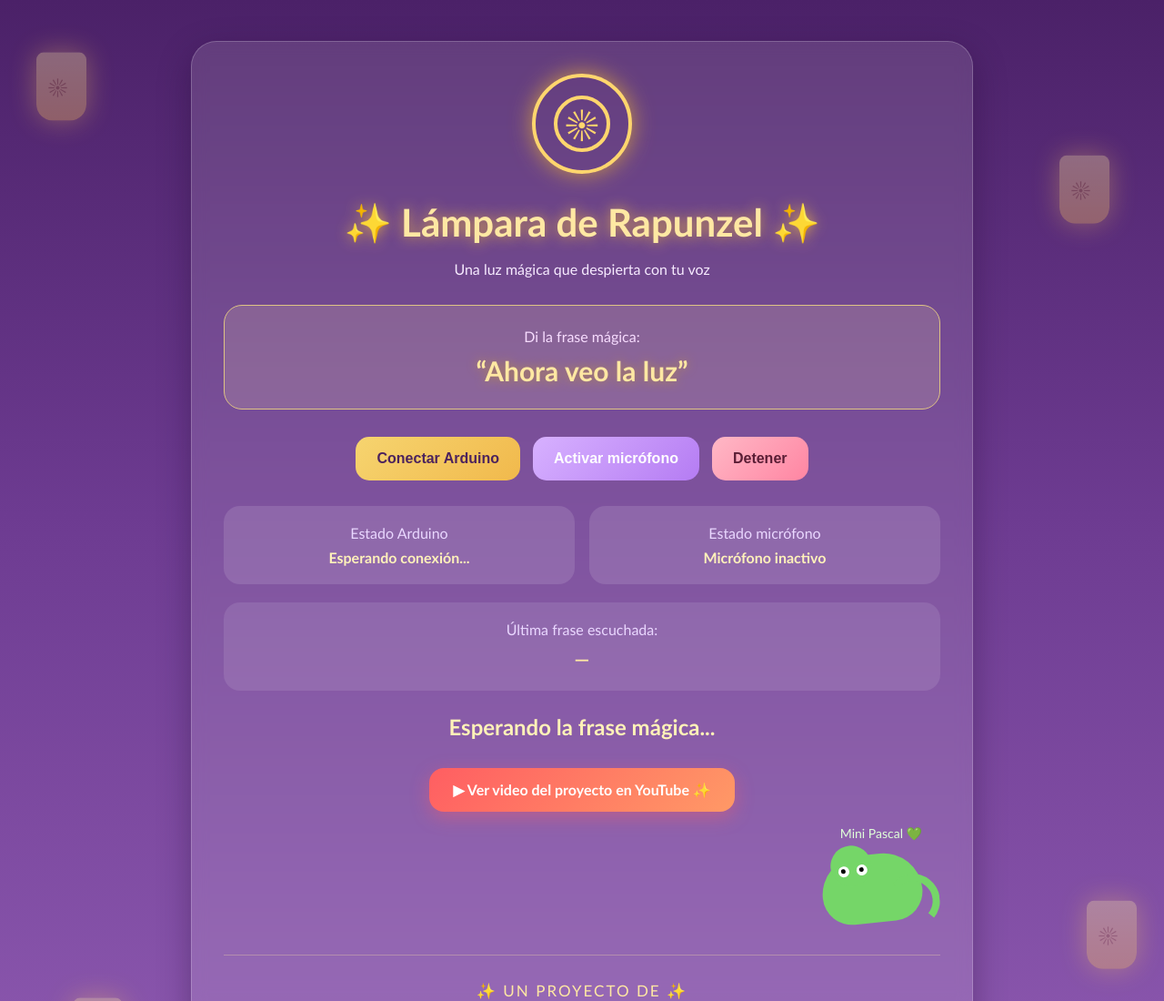
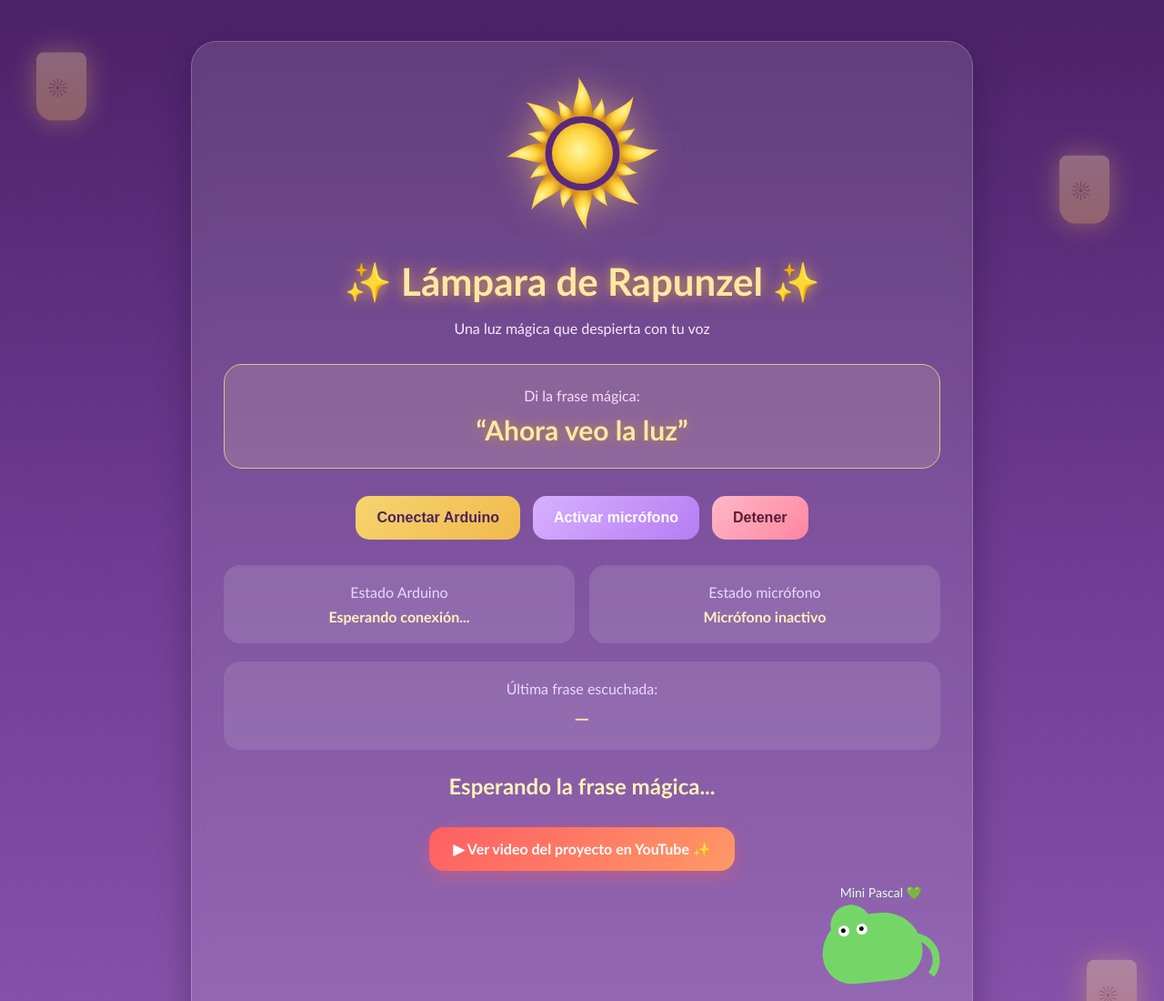
Before and after one commit to trinijano2006-svg/rapunzel-luz-arduino, a plain HTML site: page index.html in a window 1280 px wide. Shown: the top 1100 px of the page at 91% size. Drawn offline with Linux system fonts and the light colour scheme.

Commit message:
index.html

```diff
--- a/index.html
+++ b/index.html
@@ -57,33 +57,21 @@ h1 {
   margin-bottom: 30px;
 }
 
-.sun-symbol {
-  width: 110px;
-  height: 110px;
-  margin: 0 auto 25px;
-  border-radius: 50%;
-  border: 4px solid #ffd66d;
-  position: relative;
-  box-shadow: 0 0 25px #c99548;
-}
-
-.sun-symbol::before {
-  content: "";
-  position: absolute;
-  inset: 20px;
-  border: 4px solid #ffd66d;
-  border-radius: 50%;
-}
-
-.sun-symbol::after {
-  content: "☀";
-  position: absolute;
-  inset: 0;
+/* SOL DE CORONA CON LLAMAS PUNTIAGUDAS */
+.sun-container {
+  width: 175px;
+  height: 175px;
+  margin: 0 auto 15px;
   display: flex;
   justify-content: center;
   align-items: center;
-  font-size: 46px;
-  color: #ffd66d;
+  filter: drop-shadow(0 0 18px rgba(255, 214, 109, 0.55));
+}
+
+.sun-container svg {
+  width: 100%;
+  height: 100%;
+  overflow: visible;
 }
 
 .phrase-box {
@@ -417,7 +405,46 @@ button:disabled {
 <div class="container">
 <div class="card">
 
-  <div class="sun-symbol"></div>
+  <!-- SOL DE RAPUNZEL CON RAYOS ONDULADOS REALES -->
+  <div class="sun-container">
+    <svg viewBox="-120 -120 240 240" xmlns="http://www.w3.org/2000/svg">
+      <defs>
+        <radialGradient id="rapunzelGold" cx="45%" cy="45%" r="60%">
+          <stop offset="0%" stop-color="#fff6a3"/>
+          <stop offset="55%" stop-color="#ffd53d"/>
+          <stop offset="100%" stop-color="#d89216"/>
+        </radialGradient>
+        <!-- Rayo largo ondulado -->
+        <path id="rayoLargo" d="M -14,-56 C -16,-78 -3,-92 -6,-115 C 6,-96 18,-76 14,-56 Z" fill="url(#rapunzelGold)"/>
+        <!-- Rayo corto ondulado intercalado -->
+        <path id="rayoCorto" d="M -9,-56 C -11,-68 -3,-76 -5,-88 C 4,-77 11,-67 9,-56 Z" fill="url(#rapunzelGold)"/>
+      </defs>
+
+      <!-- 8 Rayos largos cada 45 grados -->
+      <use href="#rayoLargo" transform="rotate(0)"/>
+      <use href="#rayoLargo" transform="rotate(45)"/>
+      <use href="#rayoLargo" transform="rotate(90)"/>
+      <use href="#rayoLargo" transform="rotate(135)"/>
+      <use href="#rayoLargo" transform="rotate(180)"/>
+      <use href="#rayoLargo" transform="rotate(225)"/>
+      <use href="#rayoLargo" transform="rotate(270)"/>
+      <use href="#rayoLargo" transform="rotate(315)"/>
+
+      <!-- 8 Rayos cortos intercalados -->
+      <use href="#rayoCorto" transform="rotate(22.5)"/>
+      <use href="#rayoCorto" transform="rotate(67.5)"/>
+      <use href="#rayoCorto" transform="rotate(112.5)"/>
+      <use href="#rayoCorto" transform="rotate(157.5)"/>
+      <use href="#rayoCorto" transform="rotate(202.5)"/>
+      <use href="#rayoCorto" transform="rotate(247.5)"/>
+      <use href="#rayoCorto" transform="rotate(292.5)"/>
+      <use href="#rayoCorto" transform="rotate(337.5)"/>
+
+      <!-- Anillo separador morado y centro dorado -->
+      <circle cx="0" cy="0" r="56" fill="#5b287a"/>
+      <circle cx="0" cy="0" r="46" fill="url(#rapunzelGold)"/>
+    </svg>
+  </div>
 
   <h1>✨ Lámpara de Rapunzel ✨</h1>
 
```
